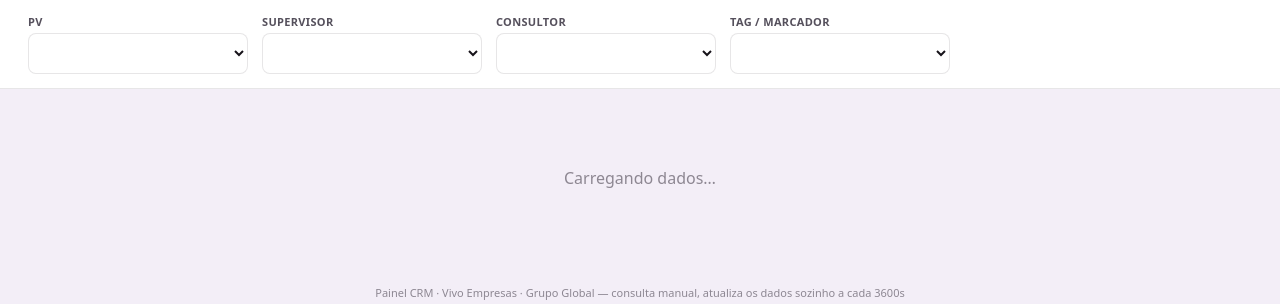
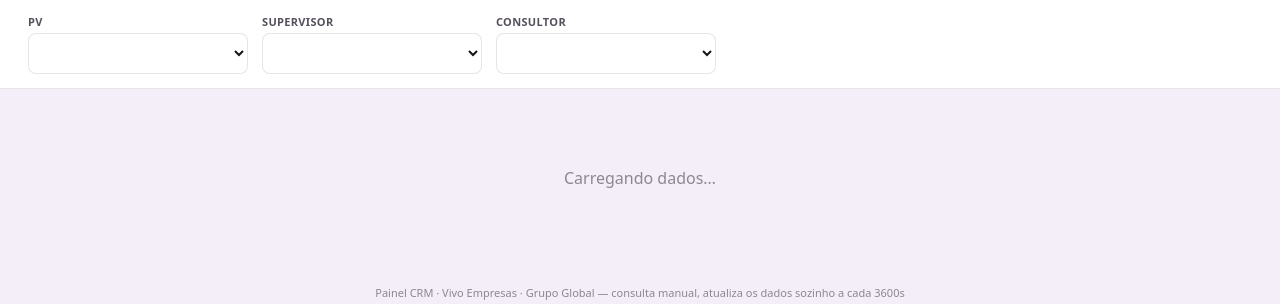
Before and after one commit to isramos90-ops/crm-live-dashboard, a Flask app: page /explorar in a window 1280 px wide. Shown: the part 72-376 px from the top of the page. Run offline with Flask 3, Linux system fonts and the light colour scheme; lists and menus that the app fills with data are empty; parts of the project's set-up code (start-up, migrations or seed data) failed here and were passed over.

Commit message:
Add files via upload

```diff
--- a/templates/explorar.html
+++ b/templates/explorar.html
@@ -154,10 +154,6 @@
     <label for="sel-cons">Consultor</label>
     <select id="sel-cons"></select>
   </div>
-  <div class="campo">
-    <label for="sel-tag">Tag / Marcador</label>
-    <select id="sel-tag"></select>
-  </div>
 </div>
 
 <main id="main">
@@ -232,7 +228,6 @@ let LAST_DATA = null;
 let SEL_PV = null;
 let SEL_SUP = VALOR_TODOS;   // VALOR_TODOS = "visão geral do PV"
 let SEL_CONS = VALOR_TODOS;  // VALOR_TODOS = "visão geral do supervisor"
-let SEL_TAG = VALOR_TODOS;   // VALOR_TODOS = "ver por PV/Supervisor/Consultor" (ignora tag)
 
 async function fetchData() {
   try {
@@ -271,7 +266,6 @@ function rebuildSelectsAndRender() {
   const selPvEl = document.getElementById('sel-pv');
   const selSupEl = document.getElementById('sel-sup');
   const selConsEl = document.getElementById('sel-cons');
-  const selTagEl = document.getElementById('sel-tag');
 
   const pvOptions = hierarchy.map(p => ({ value: p.pv, label: p.pv }));
   SEL_PV = populateSelect(selPvEl, pvOptions, SEL_PV || hierarchy[0].pv);
@@ -294,25 +288,6 @@ function rebuildSelectsAndRender() {
     selConsEl.disabled = true;
   }
   SEL_CONS = populateSelect(selConsEl, consOptions, SEL_CONS);
-
-  // Tag/Marcador (pedido da Isabela em 2026-09-21): eixo à parte da
-  // hierarquia PV/Supervisor/Consultor — ao escolher uma tag específica,
-  // o painel mostra o resultado agregado daquela tag (todos os PVs juntos)
-  // em vez do PV/Supervisor/Consultor selecionado.
-  const tags = period.tags || [];
-  const tagOptions = [{ value: VALOR_TODOS, label: '— Todas (ver por PV/Supervisor/Consultor) —' }]
-    .concat(tags.map(t => ({ value: t.tag, label: t.tag })));
-  SEL_TAG = populateSelect(selTagEl, tagOptions, SEL_TAG);
-  selPvEl.disabled = selSupEl.disabled = (SEL_TAG !== VALOR_TODOS);
-  if (SEL_TAG !== VALOR_TODOS) selConsEl.disabled = true;
-
-  if (SEL_TAG !== VALOR_TODOS) {
-    const tagNode = tags.find(t => t.tag === SEL_TAG);
-    if (tagNode) {
-      renderCore(tagNode, tagNode.tag, 'Tag / Marcador do CRM', null, tags, 'tag', false);
-      return;
-    }
-  }
 
   render(pvNode, supNode);
 }
@@ -362,10 +337,6 @@ function render(pvNode, supNode) {
     isPessoa = true;
   }
 
-  renderCore(node, nivelLabel, subLabel, foto, peers, peerNameKey, isPessoa, (SEL_SUP === VALOR_TODOS || !supNode) ? 'PV' : 'EQ', pvNode.pv);
-}
-
-function renderCore(node, nivelLabel, subLabel, foto, peers, peerNameKey, isPessoa, fallbackAvatarText, pvLabelForRanking) {
   document.getElementById('hd-nome').textContent = nivelLabel;
   document.getElementById('hd-cargo').textContent = subLabel;
   const avatarEl = document.getElementById('hd-initials');
@@ -376,7 +347,7 @@ function renderCore(node, nivelLabel, subLabel, foto, peers, peerNameKey, isPess
     avatarEl.textContent = initials(nivelLabel).toUpperCase();
   } else {
     avatarEl.innerHTML = '';
-    avatarEl.textContent = fallbackAvatarText || (peerNameKey === 'tag' ? '#' : '');
+    avatarEl.textContent = (SEL_SUP === VALOR_TODOS || !supNode) ? 'PV' : 'EQ';
   }
 
   const realizadoTotal = node.revenue['RECEITA TOTAL'].receita;
@@ -399,7 +370,7 @@ function renderCore(node, nivelLabel, subLabel, foto, peers, peerNameKey, isPess
     .sort((a, b) => b.p - a.p)
     .slice(0, 3)
     .map((s, i) => {
-      const foto = (peerNameKey === 'tag') ? null : (specialFoto(s.nome, peerNameKey, pvLabelForRanking) || fotoFor(s.nome));
+      const foto = specialFoto(s.nome, peerNameKey, pvNode.pv) || fotoFor(s.nome);
       const fotoHtml = foto ? `<img src="${foto}" alt="${s.nome}">` : initials(s.nome).toUpperCase();
       return `<div class="ranking-card rank-${i+1}">
         <div class="ranking-photo">
@@ -513,10 +484,6 @@ document.getElementById('sel-cons').addEventListener('change', (e) => {
   SEL_CONS = e.target.value;
   rebuildSelectsAndRender();
 });
-document.getElementById('sel-tag').addEventListener('change', (e) => {
-  SEL_TAG = e.target.value;
-  rebuildSelectsAndRender();
-});
 
 fetchData();
 setInterval(fetchData, REFRESH_MS);
```
